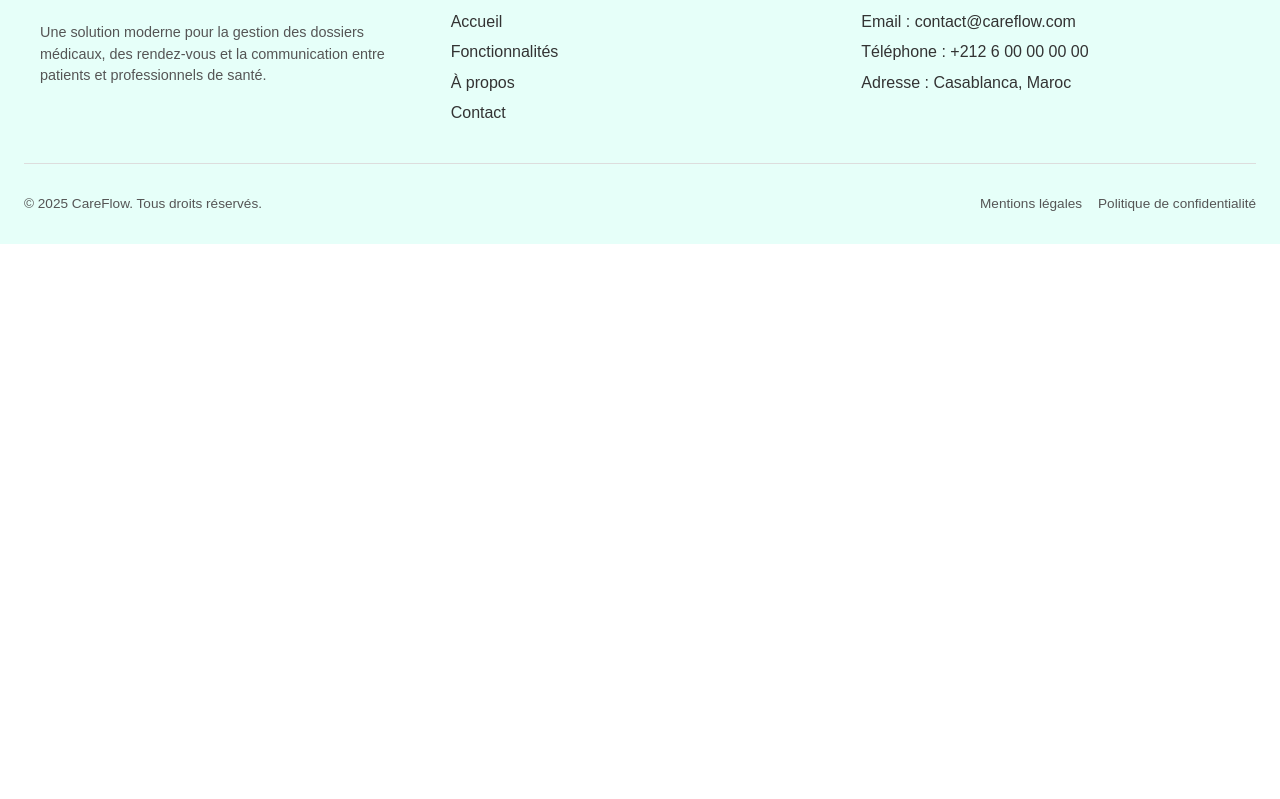
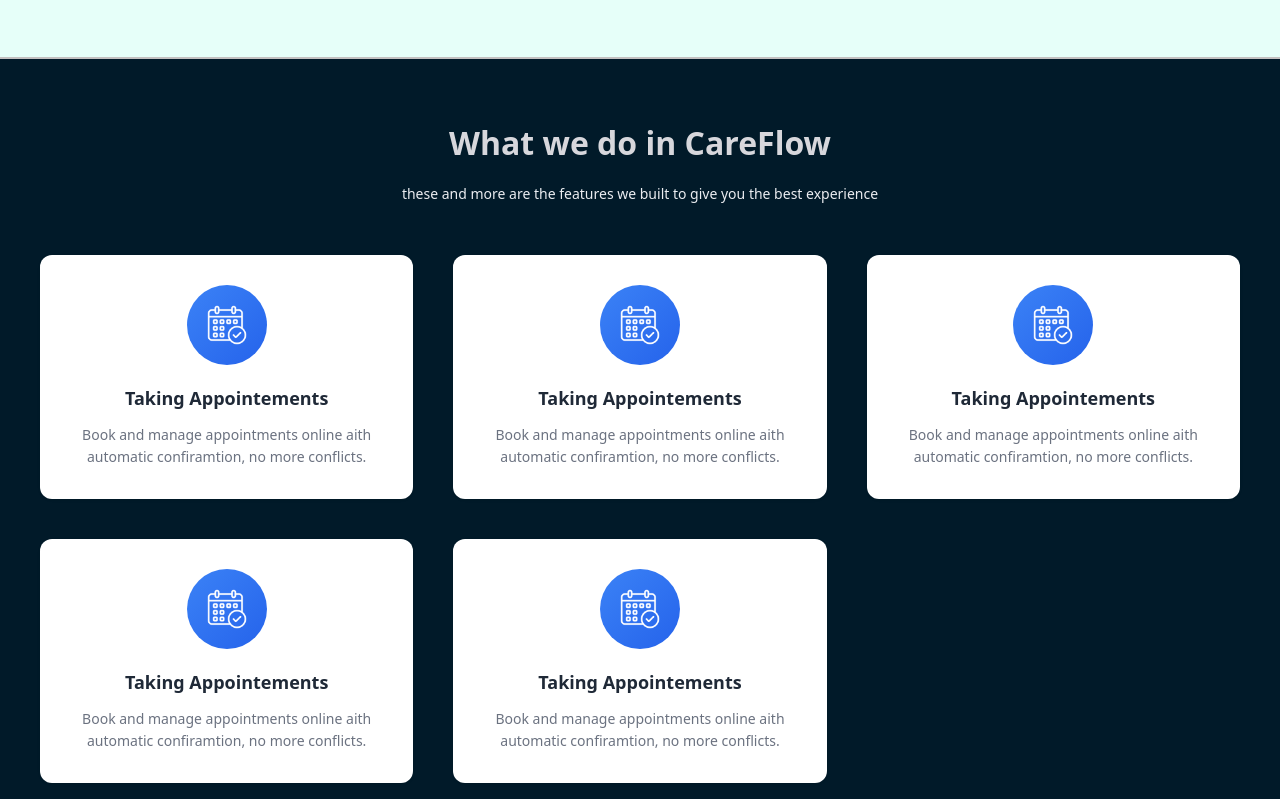
Before and after one commit to solixman/careFlow-front, a React (Vite) app: page / in a window 1280 px wide. Shown: the part 1461-2260 px from the top of the page. Before the commit the page ends 1705 px from the top, so only its background shows below. Built offline with nearby package versions, Linux system fonts and the light colour scheme.

Commit message:
features section

```diff
--- a/src/components/about.tsx
+++ b/src/components/about.tsx
@@ -3,7 +3,7 @@ import "./css/about.css";
 
 const About: React.FC = () => {
   return (
-    <section className="about">
+    <section id="about" className="about">
       <div className="about-container">
 
         <div className="about-text">
--- a/src/components/css/about.css
+++ b/src/components/css/about.css
@@ -1,6 +1,7 @@
 .about {
   padding: 80px 20px;
   color: #1c1c1c;
+  height: 70vh;
 }
 
 .about-container {
--- /dev/null
+++ b/src/components/css/features.css
@@ -0,0 +1,90 @@
+
+.Features {
+  border-top: 2px solid #c3c0c0;
+  padding: 60px 20px;
+  background-color: #011A29;
+}
+.topPart {
+  text-align: center;
+  margin-bottom: 50px;
+}
+
+.bigTitle h2 {
+  font-size: 32px;
+  font-weight: 700;
+  color: #d7d7dc;
+  margin: 0 0 16px 0;
+}
+
+.description {
+  font-size: 14px;
+  color: #ebedf1;
+  line-height: 1.6;
+}
+
+.featuresList {
+  display: grid;
+  grid-template-columns: repeat(auto-fit, minmax(280px, 1fr));
+  gap: 40px;
+  max-width: 1200px;
+  margin: 0 auto;
+}
+
+.Appoitments {
+  background-color: white;
+  padding: 30px;
+  border-radius: 12px;
+  text-align: center;
+  box-shadow: 0 1px 3px rgba(0, 0, 0, 0.1);
+  transition: transform 0.3s ease, box-shadow 0.3s ease;
+}
+
+.Appoitments:hover {
+  transform: translateY(-5px);
+  box-shadow: 0 10px 25px rgba(0, 0, 0, 0.15);
+}
+
+.featureLogo {
+  width: 80px;
+  height: 80px;
+  background: linear-gradient(135deg, #3b82f6, #2563eb);
+  border-radius: 50%;
+  display: flex;
+  align-items: center;
+  justify-content: center;
+  margin: 0 auto 20px;
+}
+
+.featureLogo img {
+  width: 40px;
+  height: 40px;
+  filter: brightness(0) invert(1);
+}
+
+.Appoitments .title {
+  font-size: 18px;
+  font-weight: 600;
+  color: #1f2937;
+  margin-bottom: 12px;
+}
+
+.Appoitments .description {
+  font-size: 14px;
+  color: #6b7280;
+  line-height: 1.6;
+}
+
+@media (max-width: 768px) {
+  .Features {
+    padding: 40px 16px;
+  }
+
+  .bigTitle h2 {
+    font-size: 24px;
+  }
+
+  .featuresList {
+    grid-template-columns: 1fr;
+    gap: 24px;
+  }
+}
--- /dev/null
+++ b/src/components/features.tsx
@@ -0,0 +1,62 @@
+import React from "react";
+import "./css/features.css"
+
+
+
+const Features : React.FC= ()=>{
+
+    return (
+        <section id="features" className="Features">
+
+            <div className="topPart" >
+                <div className="bigTitle">
+                  <h2> What we do in CareFlow  </h2>
+                </div>
+              <div className="description">
+                these and more are the features we built to give you the best experience
+              </div>
+            </div>
+
+            <div className="featuresList">
+               <div className="Appoitments">
+                <div className="featureLogo">
+                    <img src="/icons/schedule.png" alt="appointments" />
+                </div>
+                <div className="title">Taking Appointements</div>
+                <div className="description">Book and manage appointments online aith automatic confiramtion, no more conflicts.</div>
+                </div>
+               <div className="Appoitments">
+                <div className="featureLogo">
+                    <img src="/icons/schedule.png" alt="appointments" />
+                </div>
+                <div className="title">Taking Appointements</div>
+                <div className="description">Book and manage appointments online aith automatic confiramtion, no more conflicts.</div>
+                </div>
+               <div className="Appoitments">
+                <div className="featureLogo">
+                    <img src="/icons/schedule.png" alt="appointments" />
+                </div>
+                <div className="title">Taking Appointements</div>
+                <div className="description">Book and manage appointments online aith automatic confiramtion, no more conflicts.</div>
+                </div>
+               <div className="Appoitments">
+                <div className="featureLogo">
+                    <img src="/icons/schedule.png" alt="appointments" />
+                </div>
+                <div className="title">Taking Appointements</div>
+                <div className="description">Book and manage appointments online aith automatic confiramtion, no more conflicts.</div>
+                </div>
+               <div className="Appoitments">
+                <div className="featureLogo">
+                    <img src="/icons/schedule.png" alt="appointments" />
+                </div>
+                <div className="title">Taking Appointements</div>
+                <div className="description">Book and manage appointments online aith automatic confiramtion, no more conflicts.</div>
+                </div>
+
+            </div>
+        </section>
+    )
+}
+
+export default Features
--- a/src/pages/home.tsx
+++ b/src/pages/home.tsx
@@ -4,16 +4,18 @@ import Footer from "../components/layout/footer";
 import "../index.css"
 import Hero from "../components/hero";
 import About from "../components/about";
+import Features from "../components/features";
 const Home: React.FC = () => {
   return (
     <div>
-      <Header />
+      <Header/>
 
       <main>
-        <Hero />
+        <Hero/>
         <About/>
+        <Features/>
       </main>
-      <Footer />
+      <Footer/>
     </div>
   );
 };
```
Also changed, not shown: public/icons/schedule.png (added).
